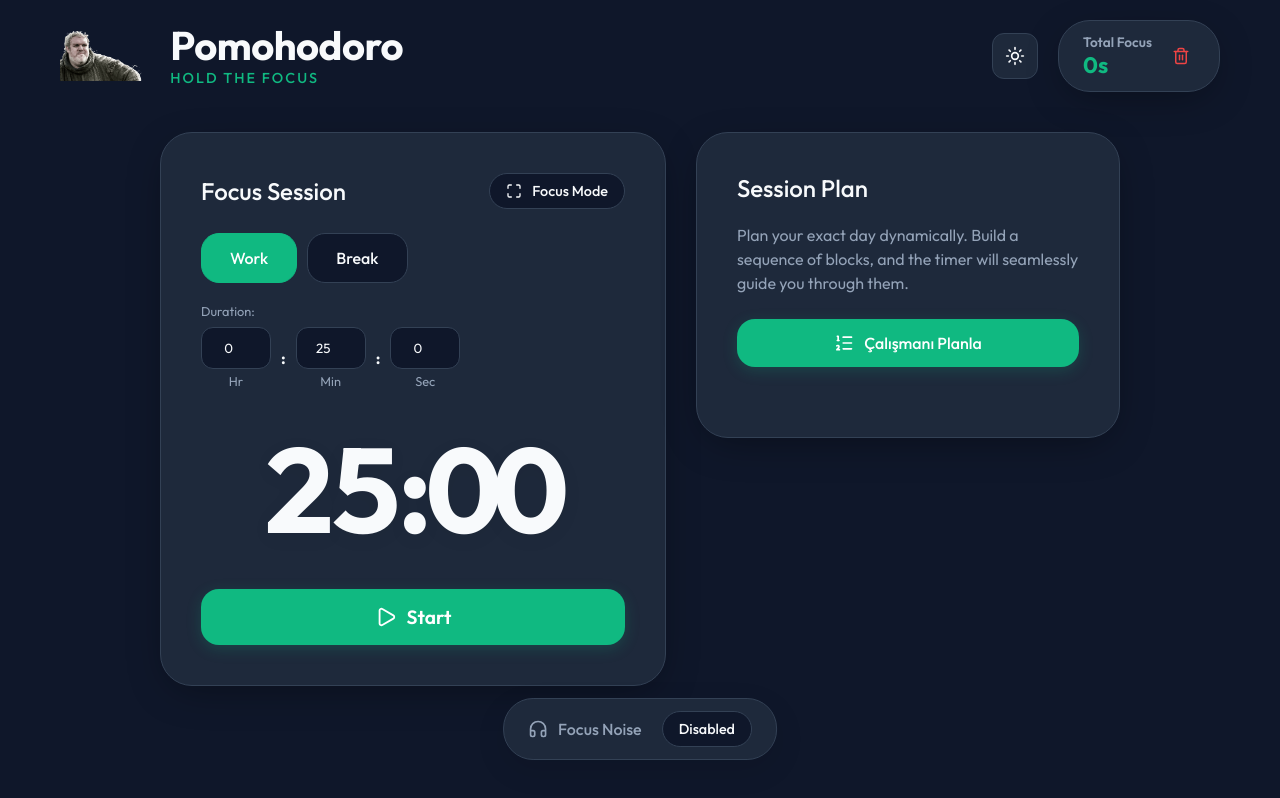
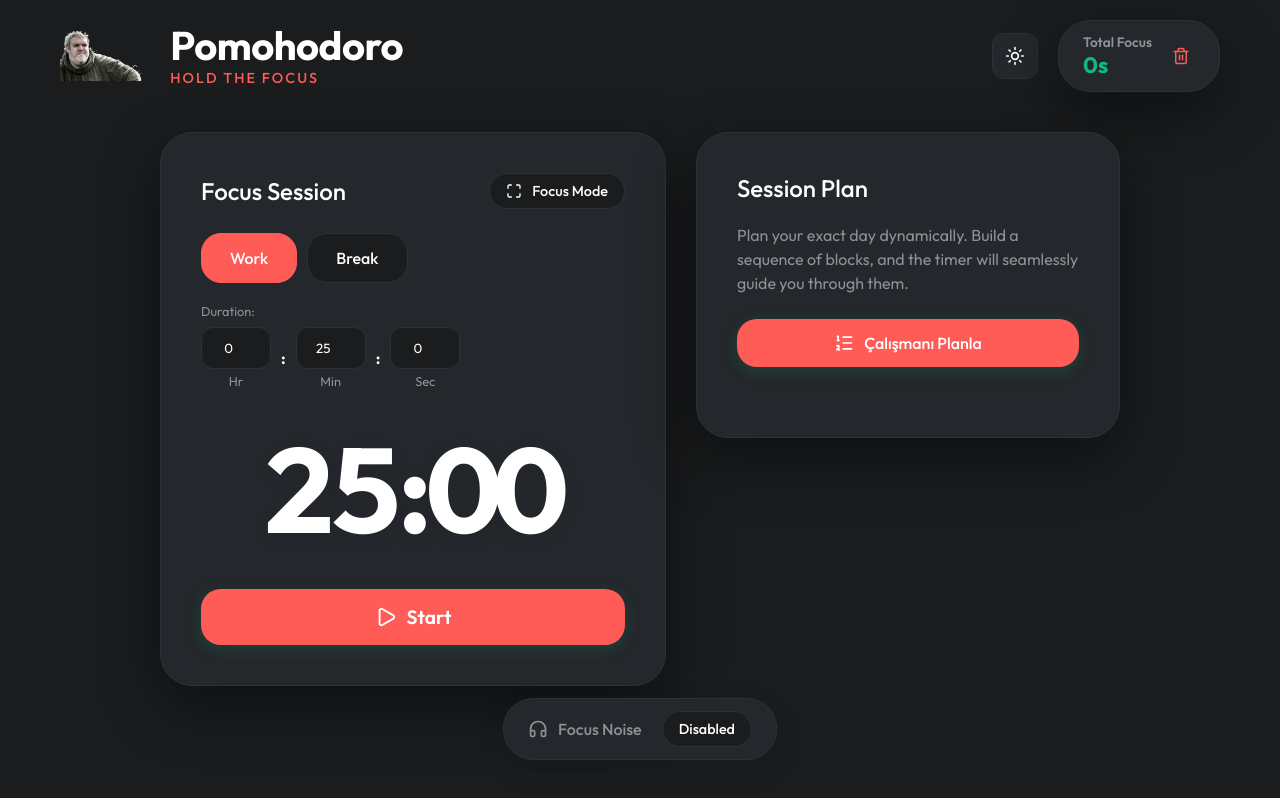
Before and after one commit to emiryucedag/pomohodoro, a React (Vite) app: page / in a window 1280 px wide. Built offline with nearby package versions, Linux system fonts and the light colour scheme.

Commit message:
Update themes based on UI reference screenshots (Carbon Dark & Arctic Light)

```diff
--- a/src/index.css
+++ b/src/index.css
@@ -1,58 +1,48 @@
 @import url('https://fonts.googleapis.com/css2?family=Outfit:wght@300;400;500;600;700&display=swap');
 
 :root {
-  /* Premium Midnight Slate Dark Mode (Default) */
-  --bg-primary: #0F172A;
-  /* Deep Slate Blue */
-  --bg-secondary: #1E293B;
-  /* Slightly Lighter Slate */
-  --text-primary: #F8FAFC;
-  /* Crisp White/Slate */
-  --text-secondary: #94A3B8;
-  /* Muted Slate */
+  /* Carbon Dark Mode (UI Reference 1) */
+  --bg-primary: #1A1C1E;
+  --bg-secondary: #24272B;
+  --text-primary: #FFFFFF;
+  --text-secondary: #8E9297;
 
-  /* Vibrant Accents */
-  --accent-color: #10B981;
-  /* Premium Emerald */
-  --accent-hover: #059669;
-  --accent-break: #F59E0B;
-  /* Warm Amber */
+  /* Vibrant Dashboard Accents */
+  --accent-color: #FF5C58;
+  /* Flashy Orange-Red */
+  --accent-hover: #E84D49;
+  --accent-break: #FFD124;
+  /* Sun Yellow */
 
-  --danger-color: #EF4444;
-  /* Crisp Red */
+  --danger-color: #FF5C58;
   --success-color: #10B981;
-  --border-color: #334155;
-  /* Slate Border */
+  --border-color: #2D3238;
 
   --radius-sm: 12px;
-  --radius-md: 18px;
+  --radius-md: 20px;
   --radius-lg: 32px;
 
-  --shadow-subtle: 0 10px 40px -10px rgba(0, 0, 0, 0.4);
+  --shadow-subtle: 0 20px 60px rgba(0, 0, 0, 0.45);
 }
 
 body.light-mode {
-  /* Premium Soft Cream Light Mode */
-  --bg-primary: #F8FAFC;
-  /* Very light cool grey/cream */
+  /* Arctic Light Mode (UI Reference 2) */
+  --bg-primary: #F4F7FE;
   --bg-secondary: #FFFFFF;
-  /* Pure White Panels */
-  --text-primary: #0F172A;
-  /* Dark Slate Text */
-  --text-secondary: #64748B;
-  /* Medium Slate Text */
+  --text-primary: #1B2559;
+  --text-secondary: #A3AED0;
 
-  --accent-color: #3B82F6;
-  /* Bright Royal Blue */
-  --accent-hover: #2563EB;
-  --accent-break: #F59E0B;
+  --accent-color: #4318FF;
+  /* Royal Blue */
+  --accent-hover: #3311CC;
+  --accent-break: #FFB547;
+  /* Soft Orange */
 
-  --danger-color: #EF4444;
-  --success-color: #3B82F6;
-  --border-color: #E2E8F0;
-  /* Light Slate Border */
+  --danger-color: #FF5C58;
+  --success-color: #10B981;
+  --border-color: #E9EDF7;
 
-  --shadow-subtle: 0 10px 40px -10px rgba(0, 0, 0, 0.08);
+  --shadow-subtle: 0 18px 40px rgba(112, 144, 176, 0.15);
 }
 
 * {
@@ -73,7 +63,7 @@ body {
 }
 
 body.focus-mode {
-  /* background managed by inline style */
+  /* Internal state managed via inline styles */
 }
 
 #root {
@@ -231,6 +221,7 @@ button.danger:hover {
 
 input[type="range"] {
   -webkit-appearance: none;
+  appearance: none;
   width: 100px;
   background: transparent;
 }
```
